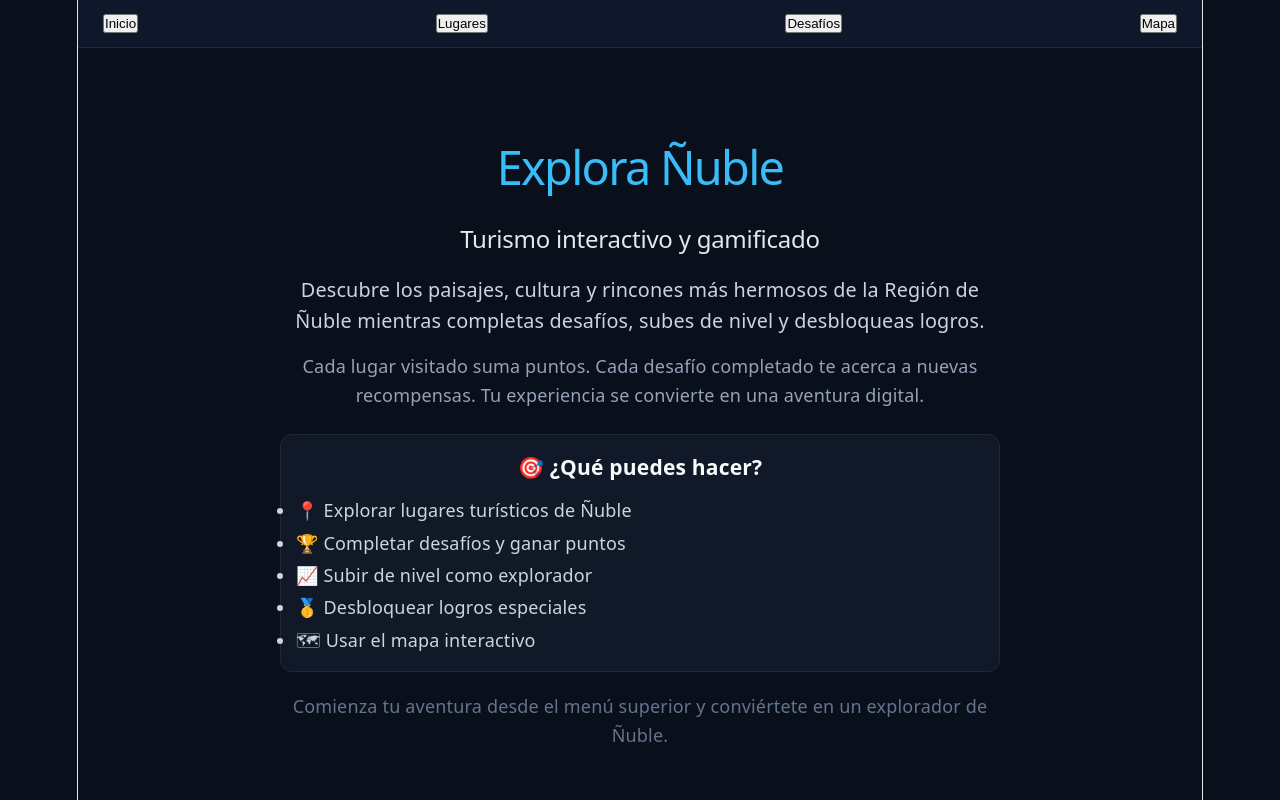
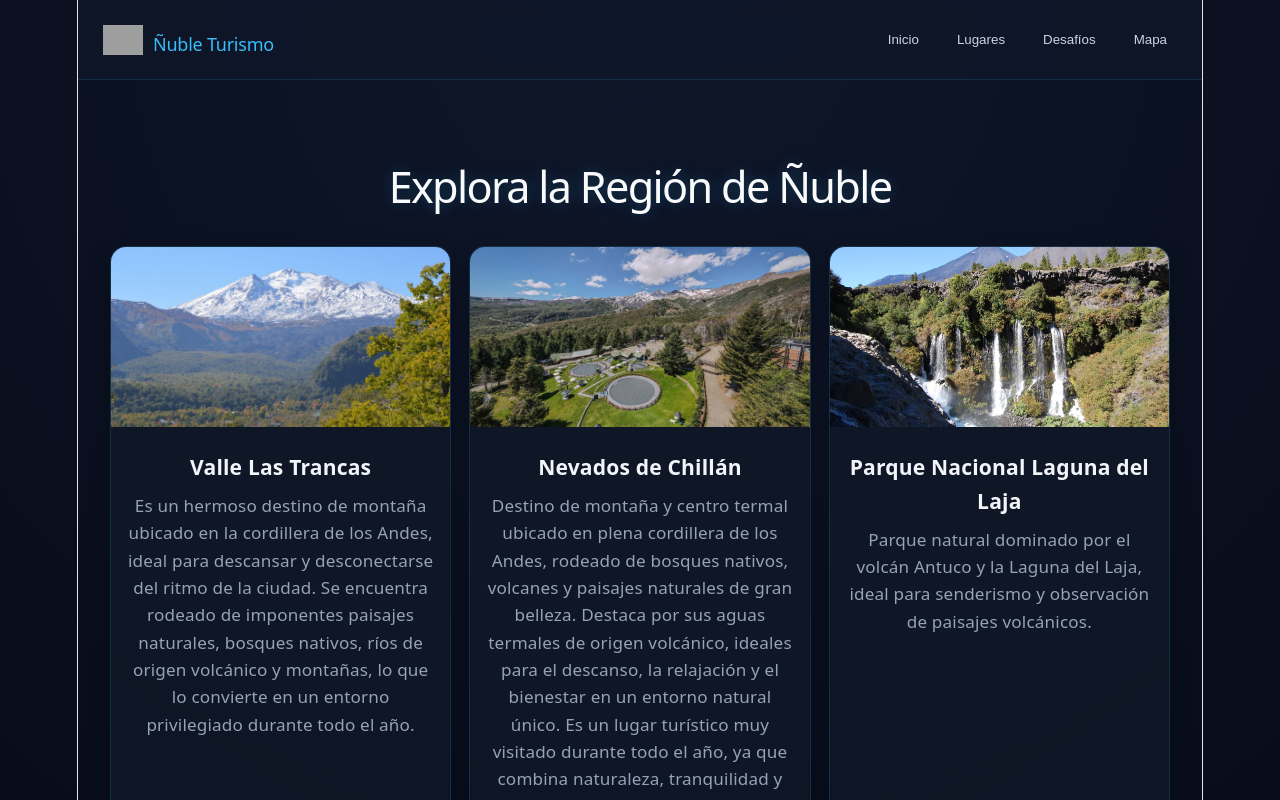
Before and after one commit to belen-sosaa/nuble-turismo, a React (Vite) app: page /lugares in a window 1280 px wide. Shown: the top 800 px of the page. Built offline with nearby package versions, Linux system fonts and the light colour scheme; grey boxes are pictures that could not be loaded.

Commit message:
Actualización

```diff
--- a/package.json
+++ b/package.json
@@ -9,11 +9,12 @@
     "preview": "vite preview"
   },
   "dependencies": {
+    "framer-motion": "^12.38.0",
     "leaflet": "^1.9.4",
     "react": "^18.3.1",
     "react-dom": "^18.3.1",
-    "react-router-dom": "^6.26.0",
-    "react-leaflet": "^4.2.1"
+    "react-leaflet": "^4.2.1",
+    "react-router-dom": "^6.26.0"
   },
   "devDependencies": {
     "@vitejs/plugin-react": "^4.3.0",
--- a/src/App.jsx
+++ b/src/App.jsx
@@ -1,26 +1,60 @@
+import { Routes, Route, useLocation } from "react-router-dom";
+import { AnimatePresence } from "framer-motion";
+
 import Navbar from "./components/Navbar";
 import Home from "./pages/Home";
 import Lugares from "./pages/Lugares";
 import Desafios from "./pages/Desafios";
 import Mapa from "./pages/Mapa";
 
-import { useState } from "react";
+import PageTransition from "./components/PageTransition";
 
 function App() {
-  const [pagina, setPagina] = useState("home");
-
-  const render = () => {
-    if (pagina === "home") return <Home />;
-    if (pagina === "lugares") return <Lugares />;
-    if (pagina === "desafios") return <Desafios />;
-    if (pagina === "mapa") return <Mapa />;
-    return <Home />;
-  };
+  const location = useLocation();
 
   return (
     <>
-      <Navbar setPagina={setPagina} />
-      {render()}
+      <Navbar />
+
+      <AnimatePresence mode="wait">
+        <Routes location={location} key={location.pathname}>
+          <Route
+            path="/"
+            element={
+              <PageTransition>
+                <Home />
+              </PageTransition>
+            }
+          />
+
+          <Route
+            path="/lugares"
+            element={
+              <PageTransition>
+                <Lugares />
+              </PageTransition>
+            }
+          />
+
+          <Route
+            path="/desafios"
+            element={
+              <PageTransition>
+                <Desafios />
+              </PageTransition>
+            }
+          />
+
+          <Route
+            path="/mapa"
+            element={
+              <PageTransition>
+                <Mapa />
+              </PageTransition>
+            }
+          />
+        </Routes>
+      </AnimatePresence>
     </>
   );
 }
--- a/src/components/Navbar.jsx
+++ b/src/components/Navbar.jsx
@@ -1,10 +1,25 @@
+import logo from "../assets/images/ChatGPT Image 5 may 2026, 08_03_14 p.m..png";
+
 function Navbar({ setPagina }) {
   return (
     <nav className="navbar-pro">
-      <button onClick={() => setPagina("home")}>Inicio</button>
-      <button onClick={() => setPagina("lugares")}>Lugares</button>
-      <button onClick={() => setPagina("desafios")}>Desafíos</button>
-      <button onClick={() => setPagina("mapa")}>Mapa</button>
+
+      <div className="navbar-left" style={{ display: "flex", alignItems: "center", gap: "10px" }}>
+        <img
+          src={logo}
+          alt="Logo Ñuble Turismo"
+          style={{ width: "40px", height: "40px", objectFit: "contain" }}
+        />
+        <h2>Ñuble Turismo</h2>
+      </div>
+
+      <div className="navbar-center">
+        <button onClick={() => setPagina("home")}>Inicio</button>
+        <button onClick={() => setPagina("lugares")}>Lugares</button>
+        <button onClick={() => setPagina("desafios")}>Desafíos</button>
+        <button onClick={() => setPagina("mapa")}>Mapa</button>
+      </div>
+
     </nav>
   );
 }
--- /dev/null
+++ b/src/components/PageTransition.jsx
@@ -0,0 +1,16 @@
+import { motion } from "framer-motion";
+
+function PageTransition({ children }) {
+  return (
+    <motion.div
+      initial={{ opacity: 0, y: 10 }}
+      animate={{ opacity: 1, y: 0 }}
+      exit={{ opacity: 0, y: -10 }}
+      transition={{ duration: 0.25 }}
+    >
+      {children}
+    </motion.div>
+  );
+}
+
+export default PageTransition;
--- a/src/styles.css
+++ b/src/styles.css
@@ -10,7 +10,7 @@
 
 body {
   font-family: system-ui, -apple-system, Segoe UI, Roboto, sans-serif;
-  background: #0a0f1c;
+  background: radial-gradient(circle at top, #0f172a, #050814);
   color: #e5e7eb;
   line-height: 1.6;
 }
@@ -34,6 +34,7 @@
   margin-bottom: 25px;
   text-align: center;
   color: #f8fafc;
+  text-shadow: 0 0 15px rgba(56, 189, 248, 0.25);
 }
 
 h2 {
@@ -42,7 +43,7 @@
 }
 
 /* =========================
-   NAVBAR PRO
+   NAVBAR PRO (GLASS)
 ========================= */
 
 .navbar-pro {
@@ -50,8 +51,11 @@
   justify-content: space-between;
   align-items: center;
   padding: 14px 25px;
-  background: #0f172a;
-  border-bottom: 1px solid #1e293b;
+
+  background: rgba(15, 23, 42, 0.75);
+  backdrop-filter: blur(10px);
+
+  border-bottom: 1px solid rgba(56, 189, 248, 0.15);
   position: sticky;
   top: 0;
   z-index: 100;
@@ -62,19 +66,28 @@
   font-size: 18px;
 }
 
+/* LINKS NAVBAR */
 .navbar-center {
   display: flex;
   gap: 18px;
 }
 
-.navbar-center a {
+.navbar-center a,
+.navbar-center button {
   color: #cbd5e1;
   text-decoration: none;
   font-weight: 500;
+  background: none;
+  border: none;
+  cursor: pointer;
   transition: 0.2s;
+  padding: 6px 10px;
+  border-radius: 8px;
 }
 
-.navbar-center a:hover {
+.navbar-center a:hover,
+.navbar-center button:hover {
+  background: rgba(56, 189, 248, 0.1);
   color: #38bdf8;
 }
 
@@ -94,13 +107,13 @@
 .button {
   margin-top: 10px;
   padding: 10px 14px;
-  background: #2563eb;
+  background: linear-gradient(135deg, #2563eb, #38bdf8);
   color: white;
 }
 
 .button:hover {
-  background: #1d4ed8;
-  transform: translateY(-1px);
+  transform: translateY(-2px);
+  filter: brightness(1.1);
 }
 
 .button:disabled {
@@ -134,16 +147,18 @@
 ========================= */
 
 .card {
-  background: #111827;
-  border: 1px solid #1f2937;
-  border-radius: 14px;
+  background: rgba(17, 24, 39, 0.8);
+  border: 1px solid rgba(56, 189, 248, 0.15);
+  border-radius: 16px;
   overflow: hidden;
-  transition: 0.25s ease;
+  transition: 0.3s ease;
+  box-shadow: 0 10px 25px rgba(0,0,0,0.25);
 }
 
 .card:hover {
-  transform: translateY(-5px);
+  transform: translateY(-6px);
   border-color: #38bdf8;
+  box-shadow: 0 15px 30px rgba(56, 189, 248, 0.15);
 }
 
 .card img {
```
Also changed, not shown: src/assets/ChatGPT Image 5 may 2026, 08_03_14 p.m..png (added), 1 other file (tests, documents, lock files or other folders).
